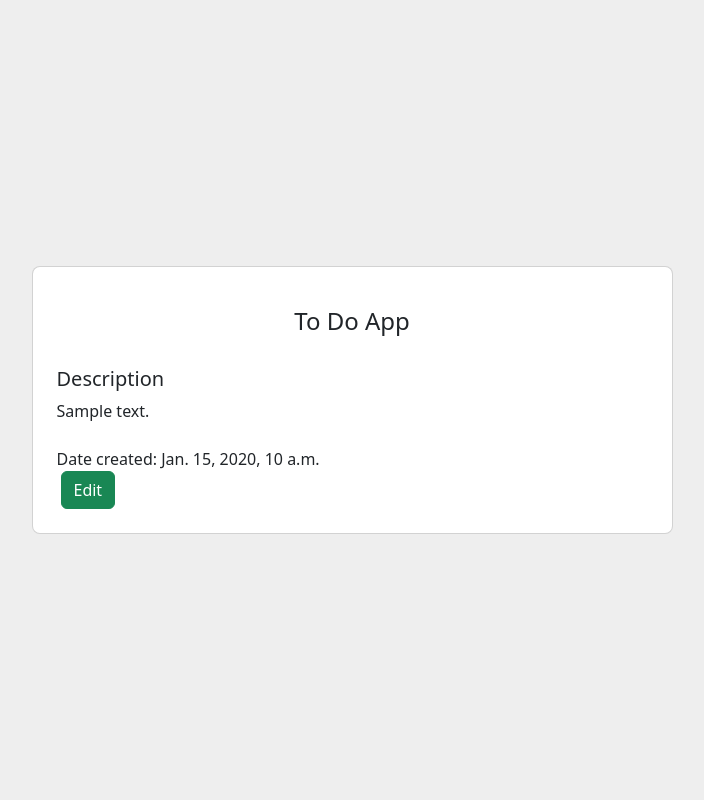
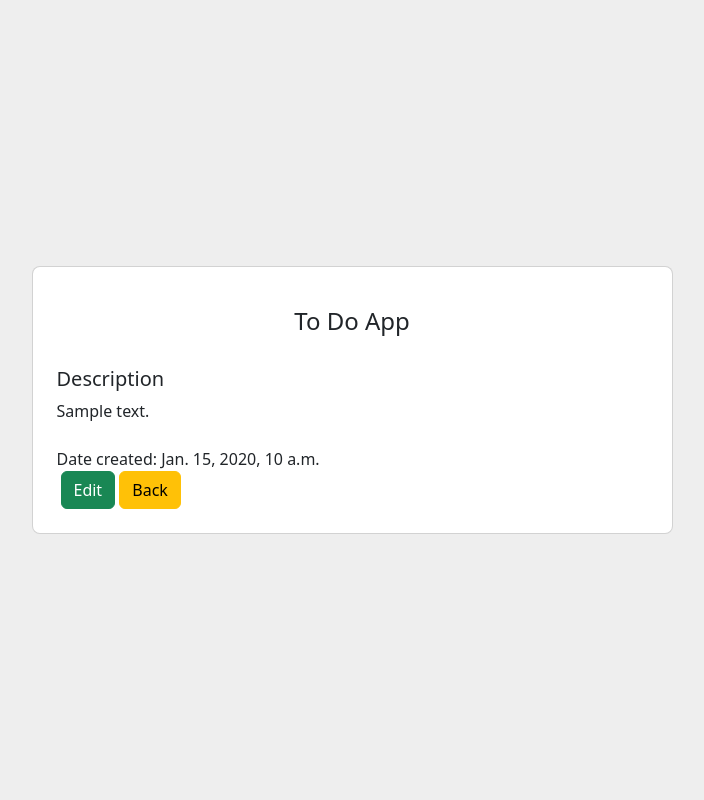
Before and after one commit to Althran/ToDo-Django, a Django app: page /view/1/ in a window 1280 px wide. Shown: the whole page, without its empty margins (288-992 px from the left). Run offline with Django 4.2, Linux system fonts and the light colour scheme; tables that the repository leaves empty hold one stand-in row (values such as "Sample post").

Commit message:
Add 'Back' button

```diff
--- a/core/templates/core/task_page.html
+++ b/core/templates/core/task_page.html
@@ -10,6 +10,6 @@
 <h8>Date created:</h8>
 {{ addtask.date_created }}
 <br>
-<a href="{% url 'edit' addtask.id %}" class="btn btn-success ms-1">Edit</a>
+<a href="{% url 'edit' addtask.id %}" class="btn btn-success ms-1">Edit</a> <a href="{% url 'tasks' %}" class="btn btn-warning">Back</a>
 
 {% endblock %}
```
